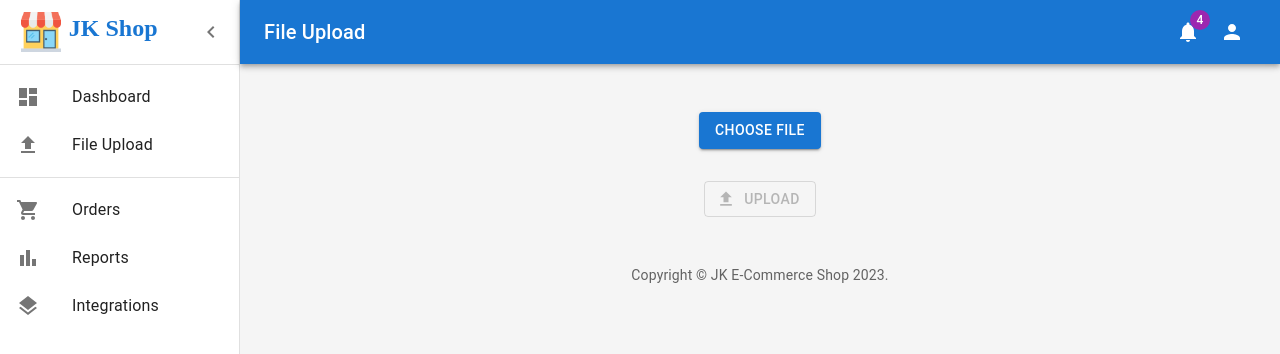
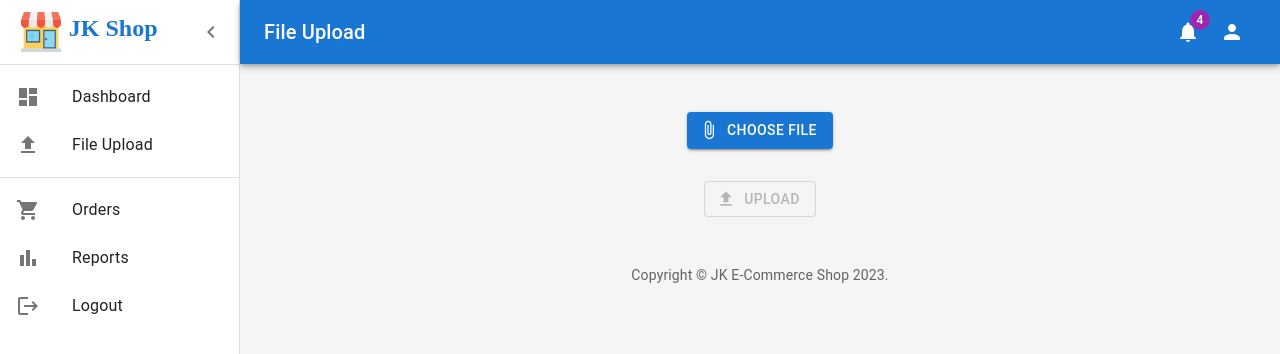
Before and after one commit to JK1997/assignment2-react, a React (Create React App) app: page /uploadFileMain in a window 1280 px wide. Shown: the top 354 px of the page. Built offline with nearby package versions, Linux system fonts and the light colour scheme.

Commit message:
Code refactoring

```diff
--- a/src/dashboard/Dashboard.js
+++ b/src/dashboard/Dashboard.js
@@ -113,6 +113,10 @@ function DashboardContent() {
         navigate('/')
     }
 
+    const goToUploadFile = () => {
+        navigate('/uploadFileMain')
+    }
+
     return (
         <ThemeProvider theme={mdTheme}>
             <Box sx={{display: 'flex'}}>
@@ -213,7 +217,7 @@ function DashboardContent() {
                         <ECommerceTable/>
                         <Copyright sx={{pt: 4}}/>
                     </Container>
-                    <Fab variant="extended" size="medium" color="primary" aria-label="add" style={buttonStyle}>
+                    <Fab variant="extended" size="medium" color="primary" aria-label="add" style={buttonStyle} onClick={goToUploadFile}>
                         <FileUpload  sx={{ mr: 1 }} />
                         Upload File
                     </Fab>
--- a/src/dashboard/ECommerceTable.js
+++ b/src/dashboard/ECommerceTable.js
@@ -109,7 +109,7 @@ function ECommerceTable() {
                                         'aria-label': 'filter',
                                     }}
                                 />
-                                <FormHelperText id="outlined-weight-helper-text">Filter number of records</FormHelperText>
+                                <FormHelperText id="outlined-weight-helper-text">Filter total number of records</FormHelperText>
                             </FormControl>
                         </AccordionDetails>
                     </Accordion>
--- a/src/dashboard/ListItems.js
+++ b/src/dashboard/ListItems.js
@@ -5,10 +5,10 @@ import ListItemText from '@mui/material/ListItemText';
 import DashboardIcon from '@mui/icons-material/Dashboard';
 import ShoppingCartIcon from '@mui/icons-material/ShoppingCart';
 import BarChartIcon from '@mui/icons-material/BarChart';
-import LayersIcon from '@mui/icons-material/Layers';
 import {useNavigate} from "react-router-dom";
 import FileUploadIcon from '@mui/icons-material/FileUpload';
 import Divider from "@mui/material/Divider";
+import LogoutIcon from '@mui/icons-material/Logout';
 
 export default function ListItems() {
     const navigate = useNavigate();
@@ -19,6 +19,10 @@ export default function ListItems() {
 
     const goToUploadFile = () => {
         navigate('/uploadFileMain')
+    }
+
+    const Logout = () => {
+        navigate('/')
     }
 
     return (
@@ -48,11 +52,11 @@ export default function ListItems() {
                 </ListItemIcon>
                 <ListItemText primary="Reports"/>
             </ListItemButton>
-            <ListItemButton>
+            <ListItemButton onClick={() => Logout()}>
                 <ListItemIcon>
-                    <LayersIcon/>
+                    <LogoutIcon/>
                 </ListItemIcon>
-                <ListItemText primary="Integrations"/>
+                <ListItemText primary="Logout"/>
             </ListItemButton>
         </React.Fragment>
     );
--- a/src/dashboard/UploadFile.js
+++ b/src/dashboard/UploadFile.js
@@ -3,6 +3,7 @@ import axios from 'axios';
 import {Alert, LinearProgress, Stack} from "@mui/material";
 import Button from "@mui/material/Button";
 import UploadIcon from '@mui/icons-material/Upload';
+import AttachFileIcon from '@mui/icons-material/AttachFile';
 
 const UploadFile = () => {
     // a local state to store the currently selected file.
@@ -52,7 +53,7 @@ const UploadFile = () => {
     return (
         <div>
             <form onSubmit={handleSubmit}>
-                <Button variant="contained" component="label" sx={{mt:4}}>
+                <Button variant="contained" component="label" startIcon={<AttachFileIcon />} sx={{mt:4}}>
                     Choose File
                     <input hidden accept="text/csv/*" multiple type="file" onChange={handleFileSelect}/>
                 </Button>
```
